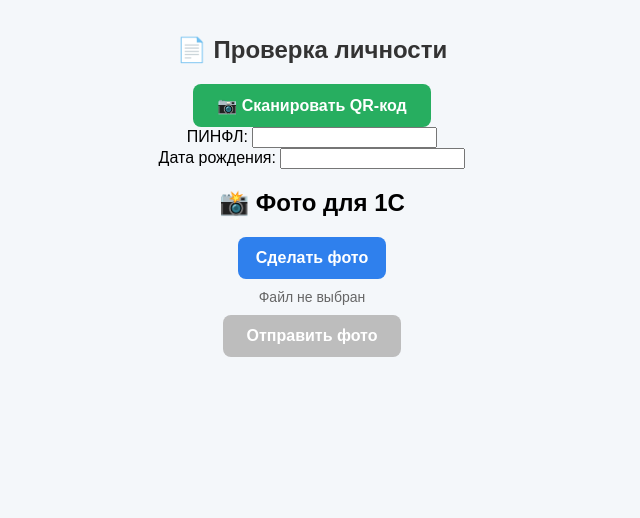
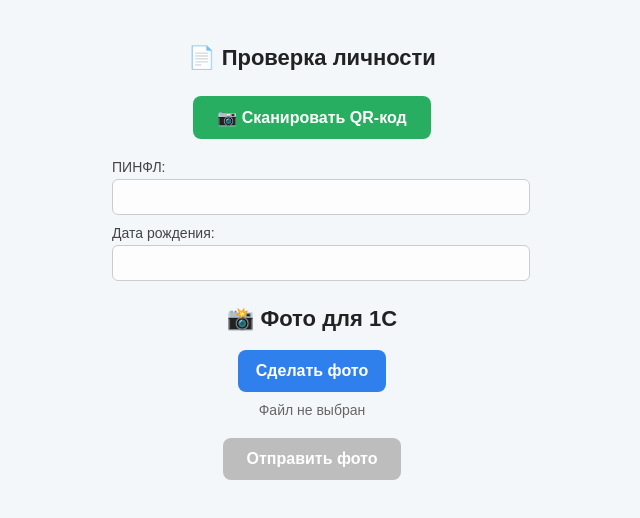
Before and after one commit to zhumaniezov/telegram-miniapp-photo-1c-, a website: page public/index.html in a window 1280 px wide. Shown: the whole page, without its empty margins (328-968 px from the left). Drawn offline with Linux system fonts and the light colour scheme.

Commit message:
Update style.css

```diff
--- a/public/style.css
+++ b/public/style.css
@@ -11,10 +11,10 @@ body {
   text-align: center;
 }
 
-h1 {
-  font-size: 24px;
-  margin-bottom: 20px;
-  color: #333;
+h1, h2 {
+  font-size: 22px;
+  color: #222;
+  margin-top: 25px;
 }
 
 .file-label {
@@ -55,6 +55,7 @@ button {
   border-radius: 8px;
   cursor: pointer;
   font-weight: bold;
+  margin: 10px 0;
 }
 
 button:disabled {
@@ -67,3 +68,24 @@ button:disabled {
   font-size: 14px;
   color: #2f80ed;
 }
+
+.form-group {
+  text-align: left;
+  margin: 10px 0;
+}
+
+.form-group label {
+  display: block;
+  font-size: 14px;
+  margin-bottom: 4px;
+  color: #444;
+}
+
+.form-group input {
+  width: 100%;
+  padding: 8px;
+  font-size: 16px;
+  border: 1px solid #ccc;
+  border-radius: 6px;
+  background: #fdfdfd;
+}
```
